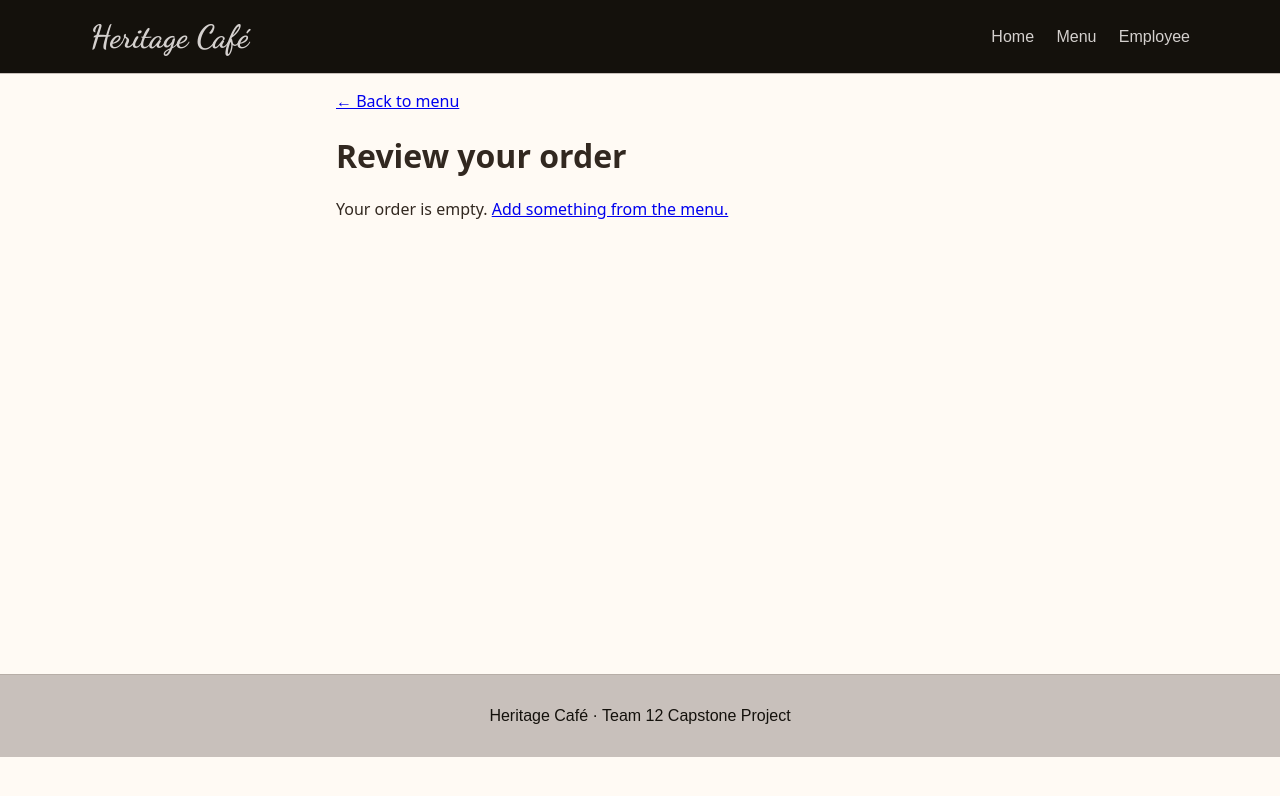
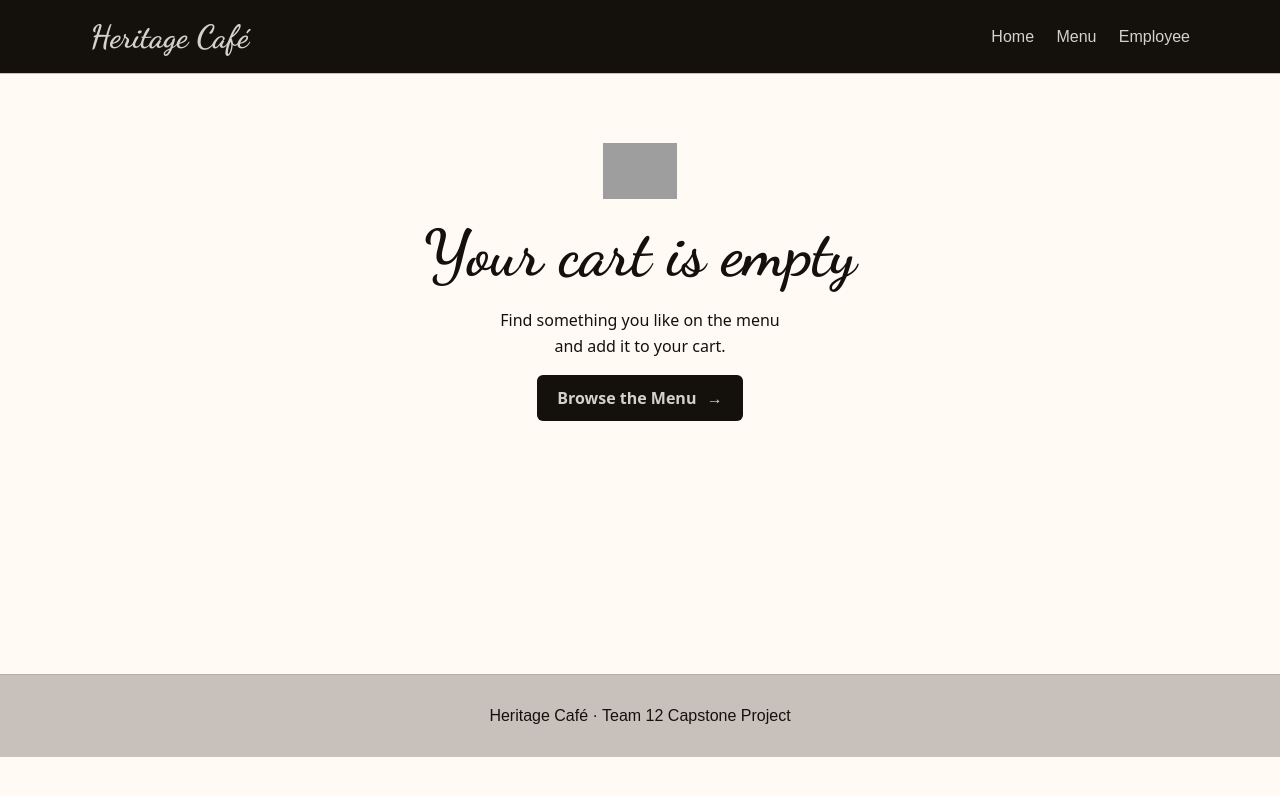
Before and after one commit to Homeless-Rubber-Duck/capstone-T12, a SvelteKit app: page /checkout in a window 1280 px wide. Shown: the top 796 px of the page. Built offline with nearby package versions, Linux system fonts and the light colour scheme; grey boxes are pictures that could not be loaded.

Commit message:
styled the empty order checkout page

```diff
--- a/src/routes/checkout/+page.svelte
+++ b/src/routes/checkout/+page.svelte
@@ -13,14 +13,29 @@
 
 <svelte:head><title>Review Order | Heritage Cafe</title></svelte:head>
 
-<main>
-	<a href="/menu">← Back to menu</a>
-	<h1>Review your order</h1>
+	<div class="checkout-page">
+		{#if cart.lines.length === 0}
+			<section class="checkout-empty" aria-labelledby="checkout-empty-title">
+				<img
+					class="checkout-empty-logo"
+					src="/images/darkgray-cup-logo.png"
+					alt=""
+					width="553"
+					height="784"
+				/>
 
-	{#if cart.lines.length === 0}
-		<p>Your order is empty. <a href="/menu">Add something from the menu.</a></p>
-	{:else}
-		<ul>
+				<h1 id="checkout-empty-title">Your cart is empty</h1>
+				<p>Find something you like on the menu and add it to your cart.</p>
+
+				<a class="checkout-menu-button" href="/menu">
+					Browse the Menu <span aria-hidden="true">→</span>
+				</a>
+			</section>
+		{:else}
+			<a href="/menu">← Back to menu</a>
+			<h1>Review your order</h1>
+
+			<ul>
 			{#each cart.lines as line (line.menuItemId)}
 				<li>
 					<div class="row">
@@ -90,10 +105,9 @@
 			<button disabled={submitting}>{submitting ? 'Placing order…' : 'Place order'}</button>
 		</form>
 	{/if}
-</main>
+</div>
 
 <style>
-	main { max-width: 640px; margin: 0 auto; padding: 16px; font-family: system-ui, sans-serif; }
 	ul { list-style: none; padding: 0; }
 	li { padding: 12px 0; border-bottom: 1px solid #f0f0f0; }
 	.row { display: flex; justify-content: space-between; align-items: center; gap: 12px; margin-bottom: 6px; }
@@ -111,4 +125,63 @@
 	button { padding: 12px 18px; border: 0; border-radius: 6px; background: #3b2a20; color: white; cursor: pointer; width: 100%; font-size: 1rem; }
 	button:disabled { opacity: 0.6; }
 	.link { background: none; color: #b00020; width: auto; padding: 0; font-size: 0.9rem; }
+
+	.checkout-page {
+		max-width: 640px;
+		margin: 0 auto;
+		padding: 16px;
+		font-family: system-ui, sans-serif;
+	}
+
+	.checkout-empty {
+		display: grid;
+		min-block-size: clamp(22rem, 48vh, 32rem);
+		align-content: center;
+		justify-items: center;
+		gap: 1rem;
+		padding: 2rem 1rem;
+		color: #14110c;
+		text-align: center;
+	}
+
+	.checkout-empty-logo {
+		width: auto;
+		height: 3.5rem;
+	}
+
+	.checkout-empty h1 {
+		margin: 0;
+		font-family: 'Dancing Script', cursive;
+		font-size: clamp(2.5rem, 6vw, 4rem);
+		font-weight: 700;
+	}
+
+	.checkout-empty p {
+		max-width: 34ch;
+		margin: 0;
+		line-height: 1.6;
+	}
+
+	.checkout-menu-button {
+		display: inline-flex;
+		align-items: center;
+		gap: 0.65rem;
+		min-height: 44px;
+		padding: 0.75rem 1.25rem;
+		border-radius: 0.375rem;
+		background-color: #14110c;
+		color: #d4d0ce;
+		font-weight: 700;
+		text-decoration: none;
+	}
+
+	.checkout-menu-button:hover {
+		background-color: #322820;
+		color: #d4d0ce;
+	}
+
+	.checkout-menu-button:focus-visible {
+		outline: 2px solid #14110c;
+		outline-offset: 4px;
+	}
 </style>
```
